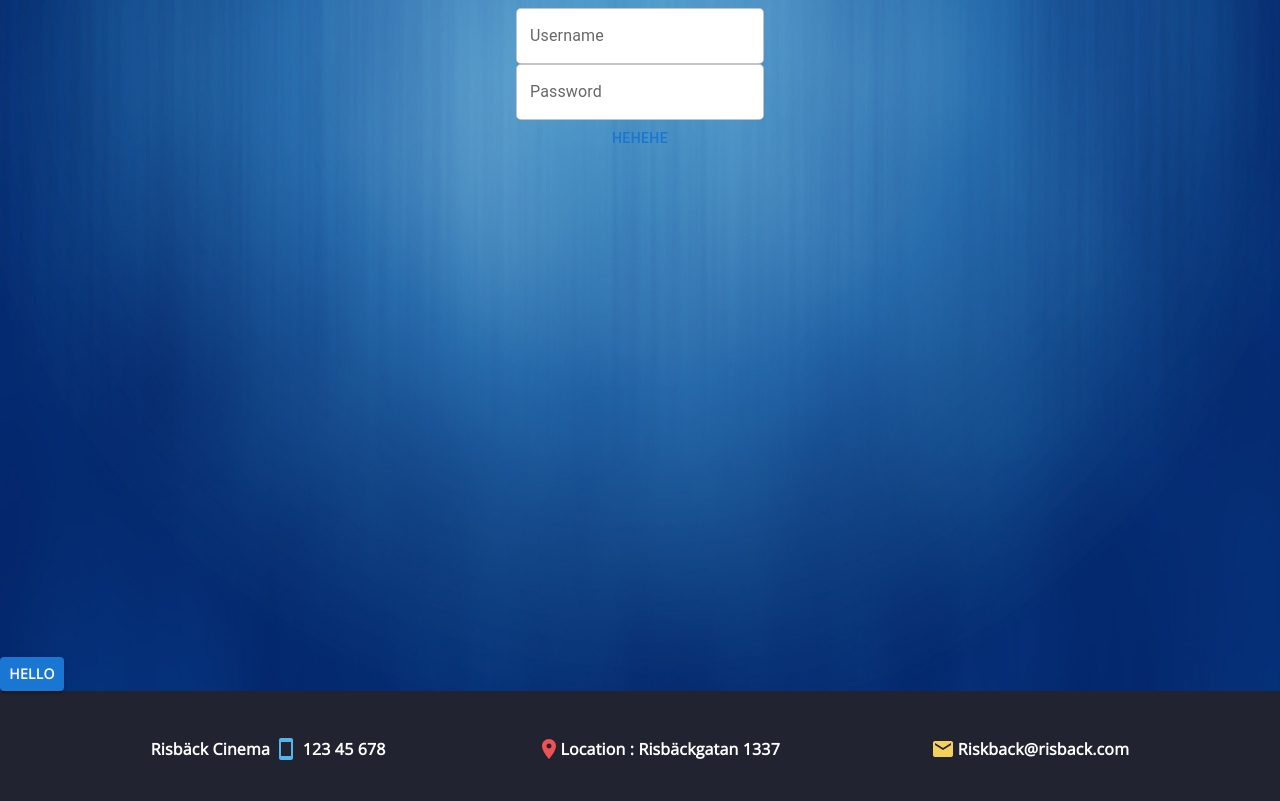
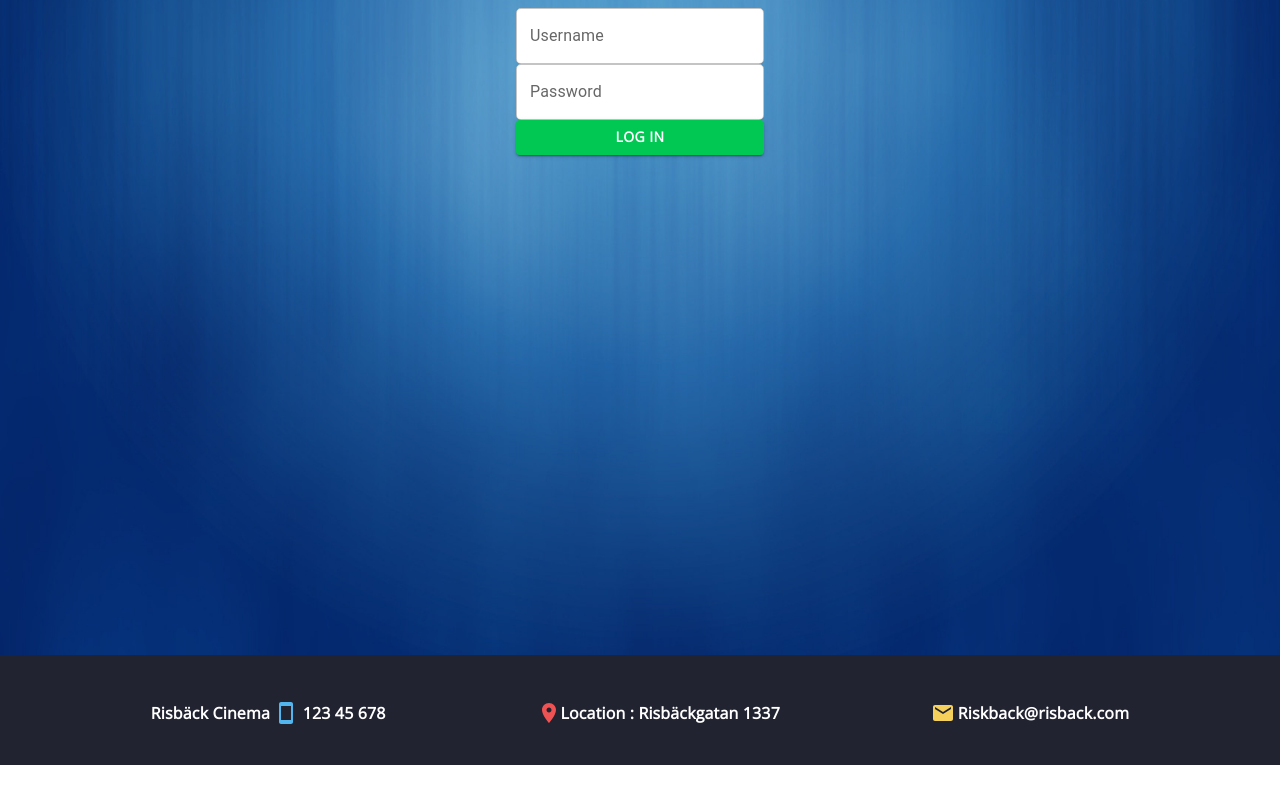
Before and after one commit to PontusVallgren/Kino-Cinema, a Next.js app: page /login in a window 1280 px wide. Shown: the part 320-1121 px from the top of the page. After the commit the page ends 1085 px from the top, so only its background shows below. Built offline with nearby package versions, Linux system fonts and the light colour scheme.

Commit message:
removed btn

```diff
--- a/src/components/CustomMUI/CustomUI.tsx
+++ b/src/components/CustomMUI/CustomUI.tsx
@@ -3,7 +3,6 @@ import { styled } from "@mui/material/styles";
 import { Box } from "@mui/system";
 import ArrowCircleLeftRoundedIcon from "@mui/icons-material/ArrowCircleLeftRounded";
 import React from "react";
-import { CustomBtnProps } from "../../types";
 export const CustomText = styled(Typography, {
   shouldForwardProp: (props) => props !== "sx",
 })(() => ({
@@ -53,19 +52,3 @@ export const CustomButton = styled(Button, {
   color: "white",
   fontWeight: "bold",
 }));
-
-export const CustomBtn: React.FC<CustomBtnProps> = (
-  customBtnProps: CustomBtnProps
-) => {
-  return (
-    <>
-      <CustomButton
-        variant="contained"
-        color={customBtnProps.btnColor}
-        sx={{ padding: `${customBtnProps.btnPadding}` }}
-      >
-        <CustomText>{customBtnProps.btnText}</CustomText>
-      </CustomButton>
-    </>
-  );
-};
--- a/src/pages/login.tsx
+++ b/src/pages/login.tsx
@@ -9,7 +9,6 @@ import { NextPage } from "next";
 import React, { FormEvent, useState } from "react";
 import {
   CenterHorizon,
-  CustomBtn,
   CustomButton,
   CustomText,
 } from "../components/CustomMUI/CustomUI";
@@ -19,9 +18,19 @@ const Login: NextPage = () => {
   const [isMember, setIsNewMember] = useState<boolean>(true);
   const [userName, setUserName] = useState<string>("");
   const [userPassword, setUserPassword] = useState<string>("");
-  const handleSubmit = (e: FormEvent) => {
+  const handleSubmit = async (e: FormEvent) => {
     e.preventDefault();
-    console.log(userName, 777);
+    await fetch("/api/login", {
+      method: "POST",
+      headers: {
+        "Content-Type": "application/json",
+      },
+      body: JSON.stringify({
+        userName,
+        userPassword,
+      }),
+    });
+    console.log(userName, userPassword, "ya");
   };
 
   return (
@@ -44,19 +53,18 @@ const Login: NextPage = () => {
                 id="outlined-basic"
                 label="Password"
                 className={classes.userInput}
+                onChange={(e) => setUserPassword(e.target.value)}
               />
-              {/* <CustomBtn
-                btnText={"Log in"}
-                btnPadding={"1px"}
-                btnColor={"secondary"}
-                onClick={(event) => handleSubmit(event)}
-              /> */}
-              <Button onClick={handleSubmit}>hehehe</Button>
+              <CustomButton
+                onClick={handleSubmit}
+                color="secondary"
+                variant="contained"
+                type="submit"
+              >
+                Log in
+              </CustomButton>
             </FormGroup>
           </CenterHorizon>
-          <CustomButton onClick={handleSubmit} variant="contained">
-            hello
-          </CustomButton>
         </>
       ) : (
         "no"
```
Also changed, not shown: src/types.ts (+0 -15 lines).
